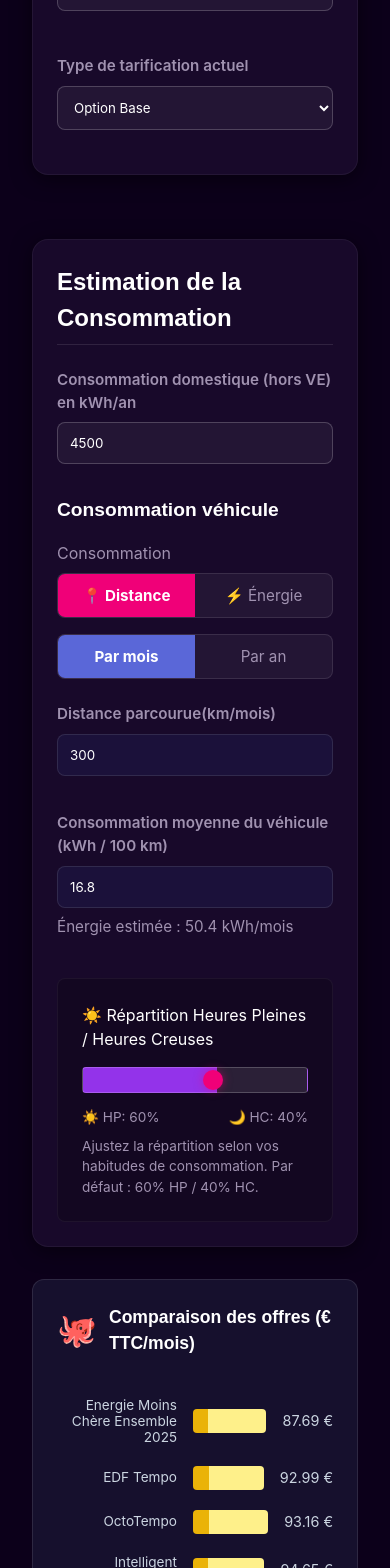
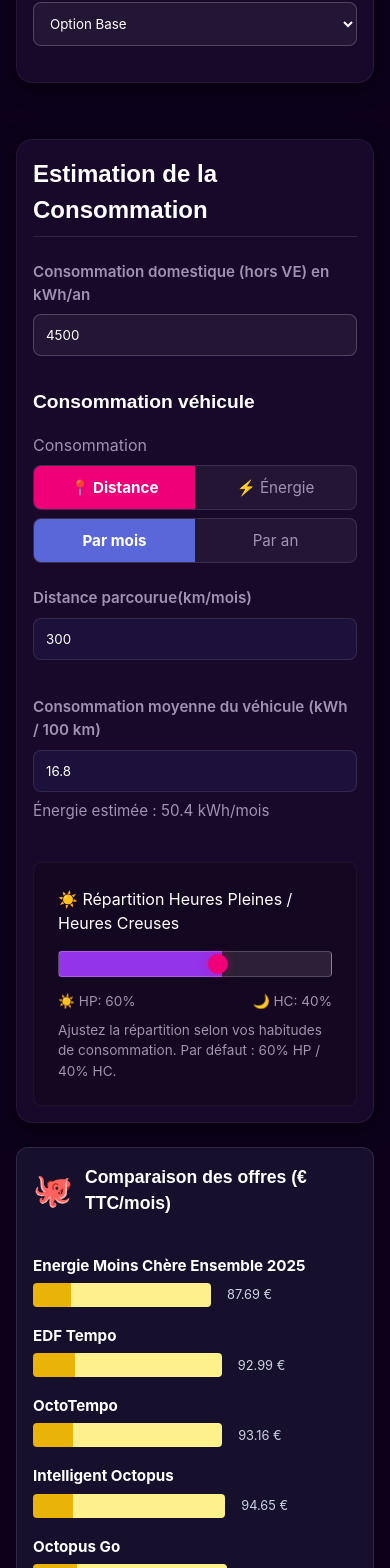
Before and after one commit to almoha73/comparateur-VE, a React (Vite) app: page / in a window 390 px wide. Shown: the part 360-1928 px from the top of the page. Built offline with nearby package versions, Linux system fonts and the light colour scheme.

Commit message:
style: fix responsiveness on mobile screens

```diff
--- a/src/App.css
+++ b/src/App.css
@@ -516,3 +516,69 @@
 .trophy {
   font-size: 1.1rem;
 }
+
+/* --- Responsive Adjustments --- */
+@media (max-width: 768px) {
+  .App {
+    padding: 1rem;
+    gap: 1.5rem;
+  }
+
+  .header h1 {
+    font-size: 1.8rem;
+  }
+
+  .offer-chart-card {
+    padding: 1rem;
+  }
+
+  .chart-row {
+    flex-direction: column;
+    align-items: stretch;
+    gap: 0.5rem;
+  }
+
+  .chart-label-col {
+    width: 100%;
+    justify-content: flex-start;
+  }
+
+  .chart-offer-name {
+    font-weight: bold;
+    font-size: 0.95rem;
+    color: white;
+  }
+
+  .chart-legend {
+    flex-wrap: wrap;
+    gap: 0.75rem;
+  }
+
+  .chart-summary {
+    gap: 0.75rem;
+  }
+
+  .summary-card {
+    padding: 0.25rem 0.5rem;
+  }
+
+  .offer-cards {
+    grid-template-columns: 1fr;
+  }
+}
+
+@media (max-width: 480px) {
+  .toggles-grid {
+    display: flex;
+    flex-direction: column;
+    gap: 0.5rem;
+  }
+
+  .toggle-group {
+    width: 100%;
+  }
+
+  .chart-price-label {
+    font-size: 0.8rem;
+  }
+}
--- a/src/index.css
+++ b/src/index.css
@@ -62,3 +62,9 @@
   box-shadow: 0 4px 20px rgba(0, 0, 0, 0.5);
   border: 1px solid rgba(255,255,255,0.05);
 }
+
+@media (max-width: 768px) {
+  .card {
+    padding: 1rem;
+  }
+}
```
